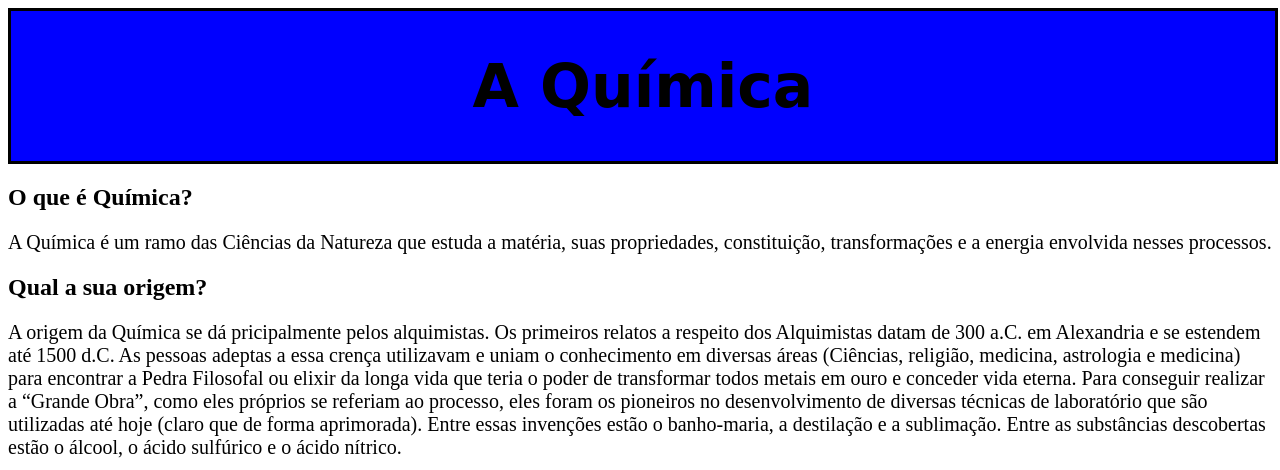
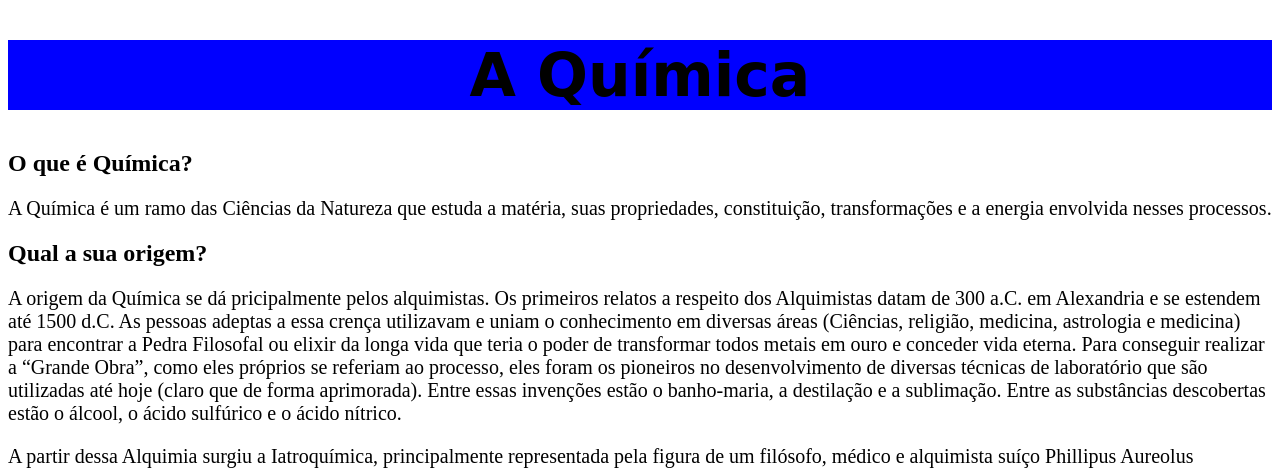
Before and after one commit to 0joao0pedro/lpw, a plain HTML site: page index.html in a window 1280 px wide. Shown: the top 470 px of the page. Drawn offline with Linux system fonts and the light colour scheme.

Commit message:
Update pag-principal.css

```diff
--- a/pag-principal.css
+++ b/pag-principal.css
@@ -8,9 +8,7 @@
 }
 header{
     background-color: blue;
-    width: 100%;
-    height: 20%;
-    border: solid;
+    padding:0px;
 }
 p{
     font-size: 20px;
```
